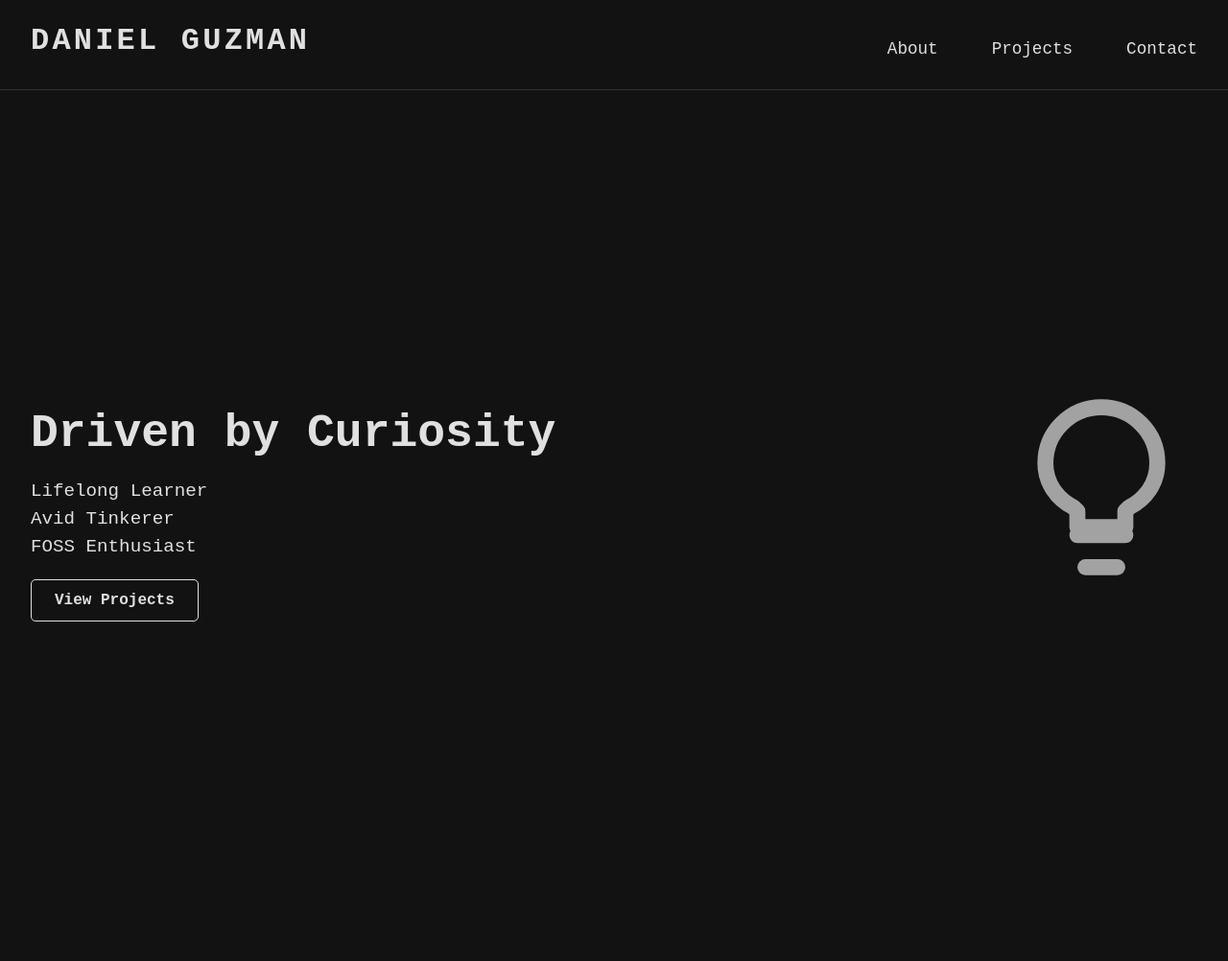
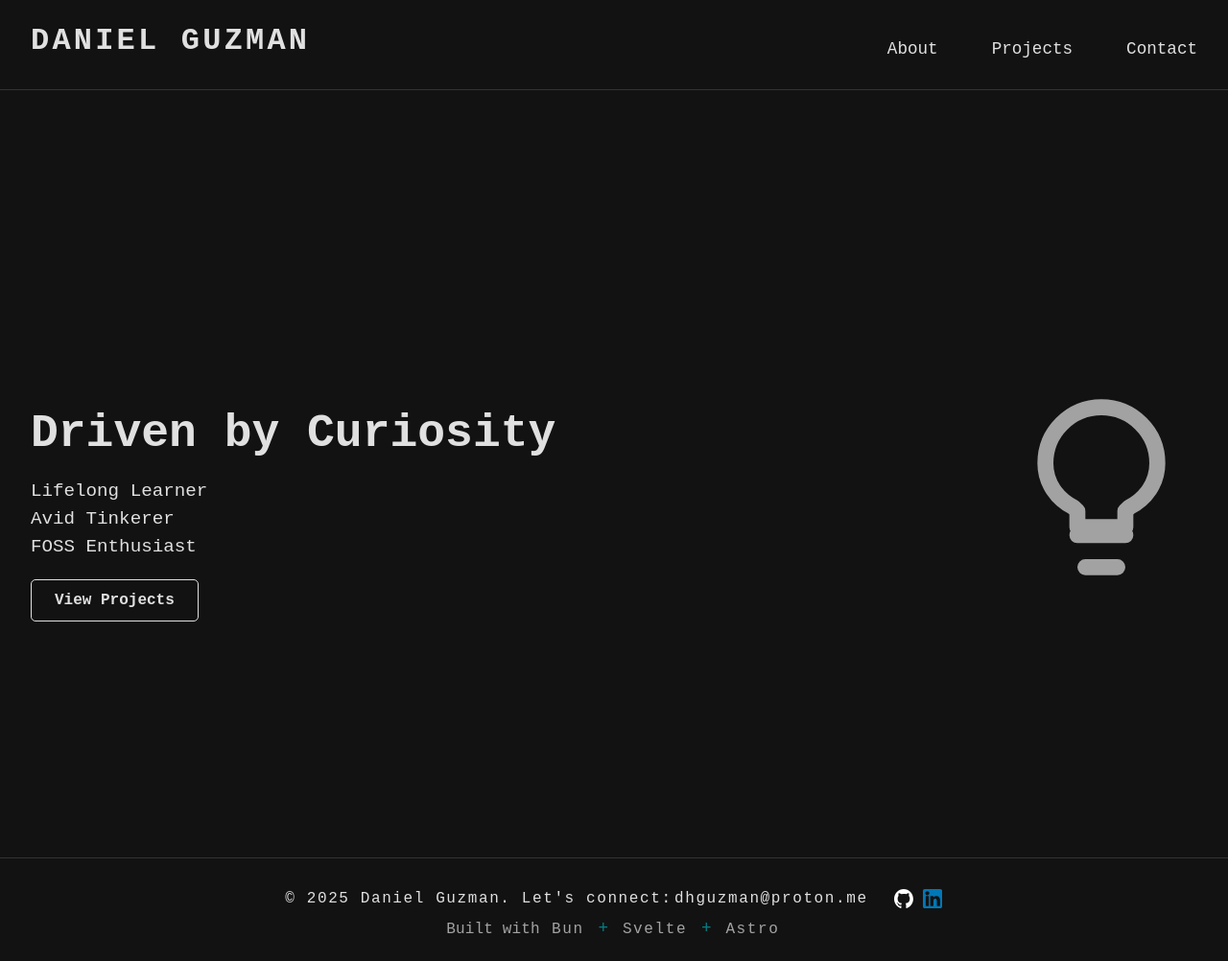
Before and after one commit to aureleon/nexus, an Astro site: page / in a window 1280 px wide. Shown: the whole page at 96% size. Before the commit the page ends 894 px from the top, so only its background shows below. Built offline with nearby package versions, Linux system fonts and the light colour scheme; Astro itself is replaced by a stand-in of ours.

Commit message:
feat: Implemented footer with contact info and socials / websites.

```diff
--- /dev/null
+++ b/src/pages/components/Footer.svelte
@@ -0,0 +1,113 @@
+<script>
+    const currentYear = new Date().getFullYear();
+</script>
+
+<footer class="footer">
+  <div class="footer-content">
+    <p>
+      <span class="footer-owner">&copy; {currentYear} Daniel Guzman. Let's connect:
+        <a href="mailto:dhguzman@proton.me" class="footer-link">dhguzman@proton.me</a>
+      </span>
+      <span class="footer-socials">
+        <a href="https://github.com/dhguzman" class="footer-link" target="_blank" rel="noopener" aria-label="GitHub">
+          <img src="/websites/github-mark-white.svg" alt="GitHub" width="20" height="20" style="vertical-align: middle;" />
+        </a>
+        <a href="https://linkedin.com/in/dhguzman" class="footer-link" target="_blank" rel="noopener" aria-label="LinkedIn">
+          <img src="/websites/linkedin-svgrepo-com.svg" alt="LinkedIn" width="20" height="20" style="vertical-align: middle;" />
+        </a>
+      </span>
+    </p>
+    <div class="built-with">
+      <span>
+        Built with
+        <a href="https://bun.sh/" target="_blank" rel="noopener" class="footer-link">Bun</a>
+        <span class="footer-plus">+</span>
+        <a href="https://svelte.dev/" target="_blank" rel="noopener" class="footer-link">Svelte</a>
+        <span class="footer-plus">+</span>
+        <a href="https://astro.build/" target="_blank" rel="noopener" class="footer-link">Astro</a>
+      </span>
+    </div>
+  </div>
+</footer>
+
+<style>
+.footer {
+  padding: 2rem 0 1.5rem 0;
+  text-align: center;
+  font-size: 1rem;
+  border-top: 1px solid #333;
+  margin-top: auto;
+  background: none;
+  color: #E0E0E0;
+  box-shadow: none;
+  font-family: 'Fira Mono', monospace;
+}
+
+.footer-content {
+  max-width: 700px;
+  margin: 0 auto;
+  display: flex;
+  flex-direction: column;
+  align-items: center;
+  gap: 0.5rem;
+}
+
+.footer-content p {
+  margin: 0;
+  font-size: 1.1rem;
+  letter-spacing: 0.01em;
+  display: flex;
+  align-items: center;
+  flex-wrap: wrap;
+  gap: 0.5em;
+}
+
+.footer-owner {
+  font-size: 1rem;
+  letter-spacing: 0.1em;
+  margin-right: 0.2em;
+  padding: 0 0.1em;
+  font-weight: 400;
+  display: flex;
+  align-items: center;
+}
+
+.footer-link {
+  color: inherit;
+  text-decoration: none;
+  margin: 0 0.15em 0 0.15em;
+  transition: color 0.2s;
+  font-weight: 400;
+  font-size: 1rem;
+  letter-spacing: 0.1em;
+}
+
+.footer-link:hover {
+  color: #00ADB5;
+  text-decoration: underline;
+}
+
+.built-with {
+  margin-top: 0.2rem;
+  font-size: 1rem;
+  opacity: 0.7;
+  letter-spacing: 0.01em;
+  display: flex;
+  align-items: center;
+  gap: 0.3em;
+}
+
+.footer-plus {
+  color: #00ADB5;
+  font-weight: 500;
+  font-size: 1.1em;
+  margin: 0 0.15em;
+}
+
+.footer-socials {
+  margin-left: 0.5em;
+  display: inline-flex;
+  gap: 0.3em;
+  align-items: center;
+}
+</style>
--- a/src/pages/components/Hero.svelte
+++ b/src/pages/components/Hero.svelte
@@ -9,7 +9,7 @@
       <a href="#projects" class="btn">View Projects</a>
     </div>
     <div class="hero-icon">
-      <img src="/lightbulb.svg" alt="Lightbulb Icon" />
+      <img src="/extra/lightbulb.svg" alt="Lightbulb Icon" />
     </div>
   </section>
 
--- a/src/pages/index.astro
+++ b/src/pages/index.astro
@@ -2,10 +2,12 @@
 import BaseLayout from './layouts/BaseLayout.astro';
 import Hero from './components/Hero.svelte';
 import Header from './components/Header.svelte';
+import Footer from './components/Footer.svelte';
 ---
 <BaseLayout>
   <Header />
   <main>
     <Hero />
   </main>
+  <Footer />
 </BaseLayout>
```
Also changed, not shown: public/extra/lightbulb.svg (renamed from public/lightbulb.svg), public/icons/astro.svg (renamed from public/favicon.svg), public/websites/github-mark-white.svg (added), public/websites/linkedin-svgrepo-com.svg (added).
